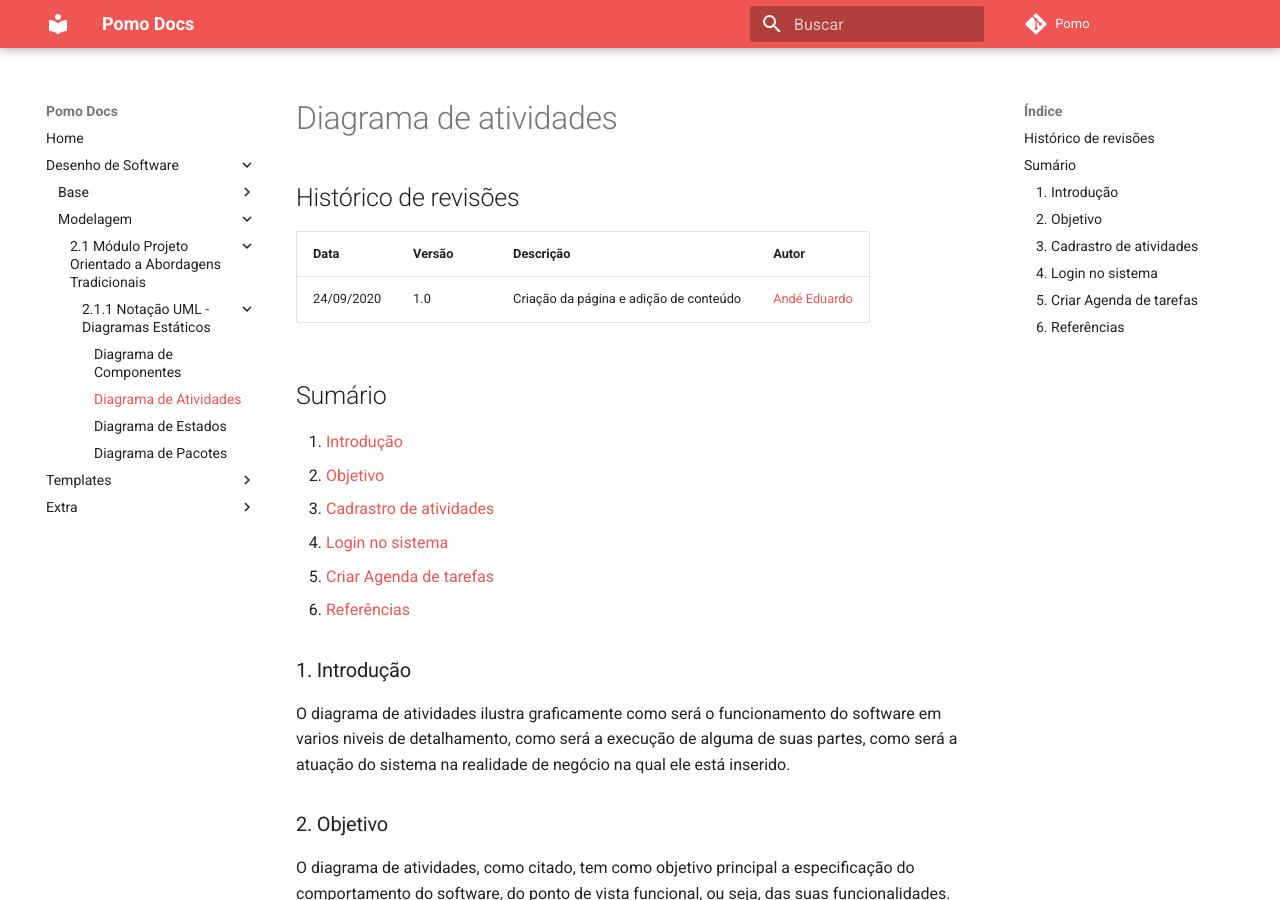
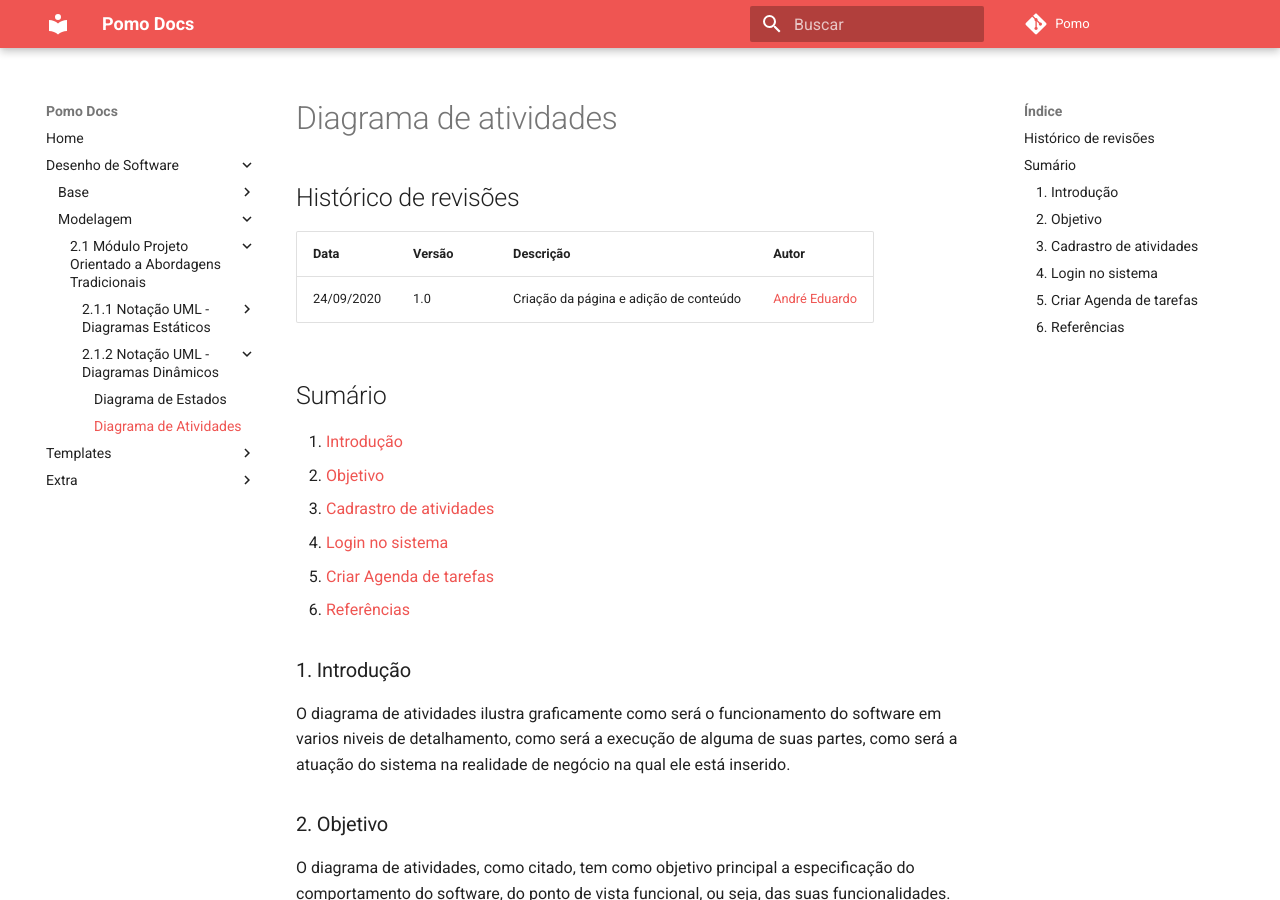
Before and after one commit to UnBArqDsw/2020.1_G6_Pomo, an MkDocs documentation site: the page built from docs/modelagem/modulo2.2/diagrama_atividades.md, in a window 1280 px wide and 900 px high. Built offline with MkDocs 1.6.1 and Material for MkDocs 9.7.7, drawn with Linux system fonts in a browser that asks for light colours; comment, search, counter and statistics services are not loaded.

Commit message:
[DOC] #7 Adicionando diagrama de classes
Co-authored-by: Andre Eduardo <160111978@aluno.unb.br>
Co-authored-by: Joao Antunes <jg.antunes.medeiros@gmail.com>
Co-authored-by: Marco Antonio <markinlimac@gmail.com>
Co-authored-by: Thallys Braz <thallysbraz3@gmail.com>

```diff
--- a/docs/modelagem/modulo2.1/diagrama_atividades.md
+++ b/docs/modelagem/modulo2.2/diagrama_atividades.md
@@ -4,7 +4,7 @@
 
 | Data       | Versão | Descrição                              | Autor                                            |
 | :--------- | :----- | :------------------------------------- | :----------------------------------------------- |
-| 24/09/2020 | 1.0    | Criação da página e adição de conteúdo | [Andé Eduardo](https://github.com/Andre-Eduardo) |
+| 24/09/2020 | 1.0    | Criação da página e adição de conteúdo | [André Eduardo](https://github.com/Andre-Eduardo) |
 
 ## Sumário
 
--- a/mkdocs.yml
+++ b/mkdocs.yml
@@ -26,9 +26,11 @@ nav:
           - 2.1 Módulo Projeto Orientado a Abordagens Tradicionais:
               - 2.1.1 Notação UML - Diagramas Estáticos:
                   - Diagrama de Componentes: modelagem/modulo2.1/diagramacomponentes.md
-                  - Diagrama de Atividades: modelagem/modulo2.1/diagrama_atividades.md
-                  - Diagrama de Estados: modelagem/modulo2.1/diagrama_estados.md
                   - Diagrama de Pacotes: modelagem/modulo2.1/diagrama_de_pacotes.md
+                  - Diagrama de Classes: modelagem/modulo2.1/diagrama_de_classes.md
+              - 2.1.2 Notação UML - Diagramas Dinâmicos:
+                  - Diagrama de Estados: modelagem/modulo2.2/diagrama_estados.md
+                  - Diagrama de Atividades: modelagem/modulo2.2/diagrama_atividades.md
 
   - Templates:
       - Issue:
```
Also changed, not shown: docs/modelagem/modulo2.1/diagrama_de_classes.md (added, +51 -0 lines), docs/img/diagrama_de_classes/diagrama_de_classes.png (added), docs/modelagem/modulo2.2/diagrama_estados.md (renamed from docs/modelagem/modulo2.1/diagrama_estados.md).
